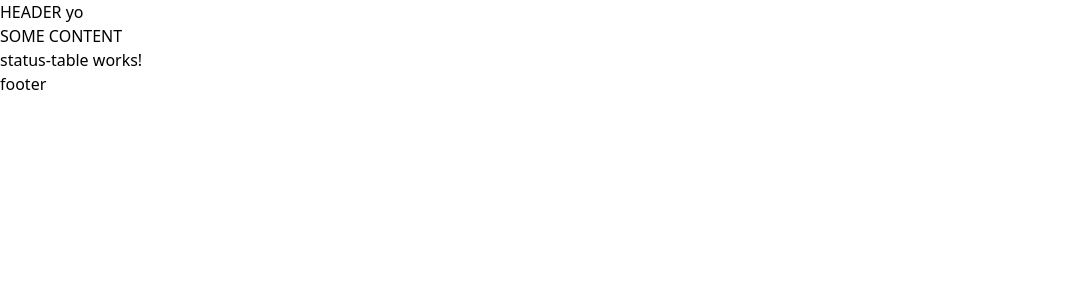
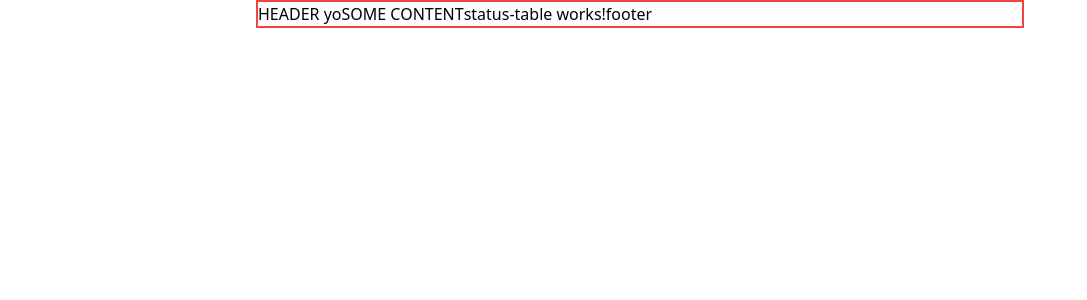
Before and after one commit to cirkonis/status-page-frontend, an Angular app: page / in a window 1280 px wide. Shown: the top 300 px of the page, without its empty margins (0-1087 px from the left). Built offline with nearby package versions, Linux system fonts and the light colour scheme.

Commit message:
main container set up

```diff
--- /dev/null
+++ b/src/app/app.component.html
@@ -0,0 +1,14 @@
+<div class="max-w-7xl mx-auto px-4 sm:px-6 lg:px-8">
+  <div class="max-w-3xl mx-auto">
+    <app-status-page
+      class="
+        justify-start
+        border-2
+        border-red-500
+        flex
+        w-full
+        h-full
+      ">
+    </app-status-page>
+  </div>
+</div>
--- a/src/app/app.component.ts
+++ b/src/app/app.component.ts
@@ -2,7 +2,7 @@ import { Component } from '@angular/core';
 
 @Component({
   selector: 'app-root',
-  template: `<app-status-page></app-status-page>`,
+  templateUrl: './app.component.html',
 })
 export class AppComponent {
   title = 'Status Page';
--- a/src/app/status-page/status-page.component.html
+++ b/src/app/status-page/status-page.component.html
@@ -1,4 +1,4 @@
-<app-header></app-header>
+<app-header class=""></app-header>
 <div>SOME CONTENT</div>
 <app-status-table></app-status-table>
 <app-footer></app-footer>
```
